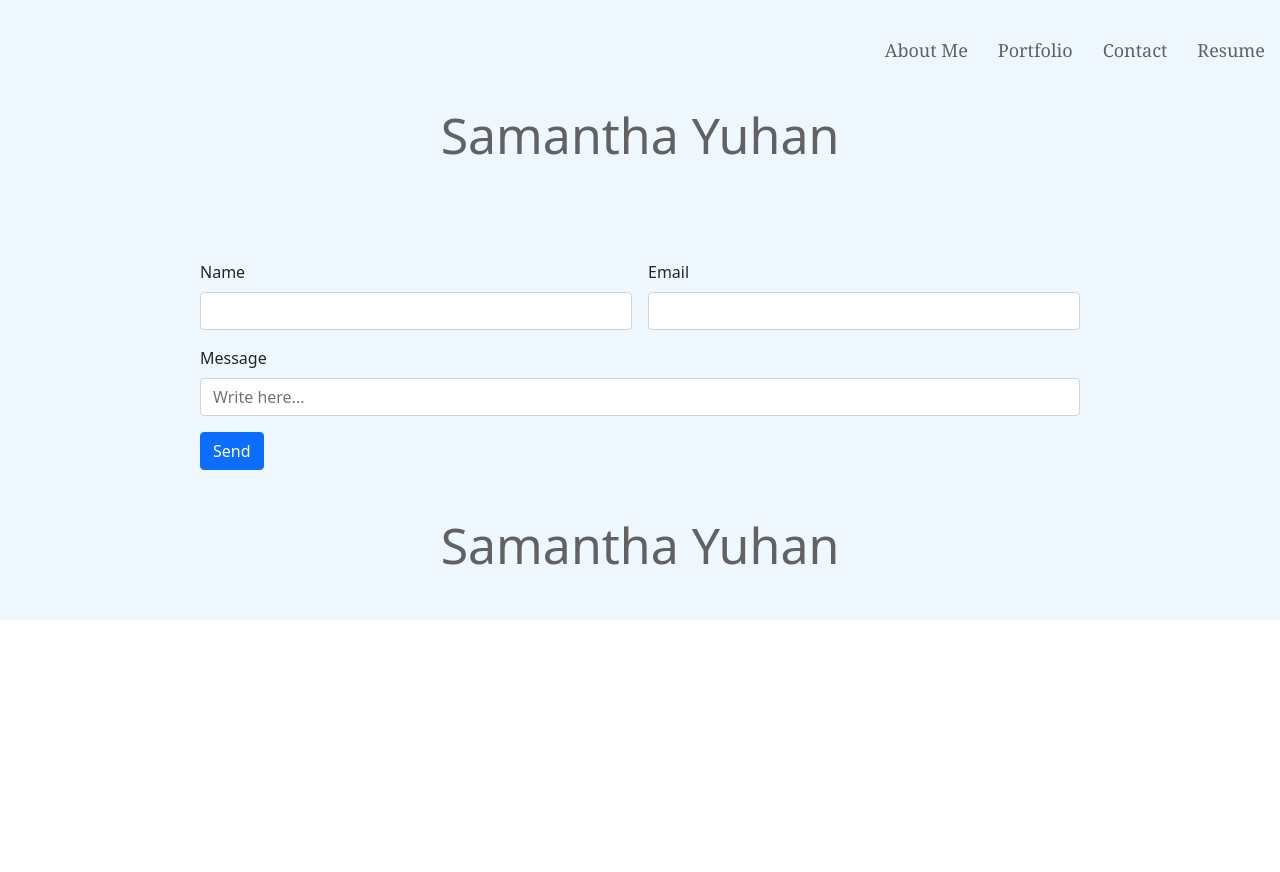
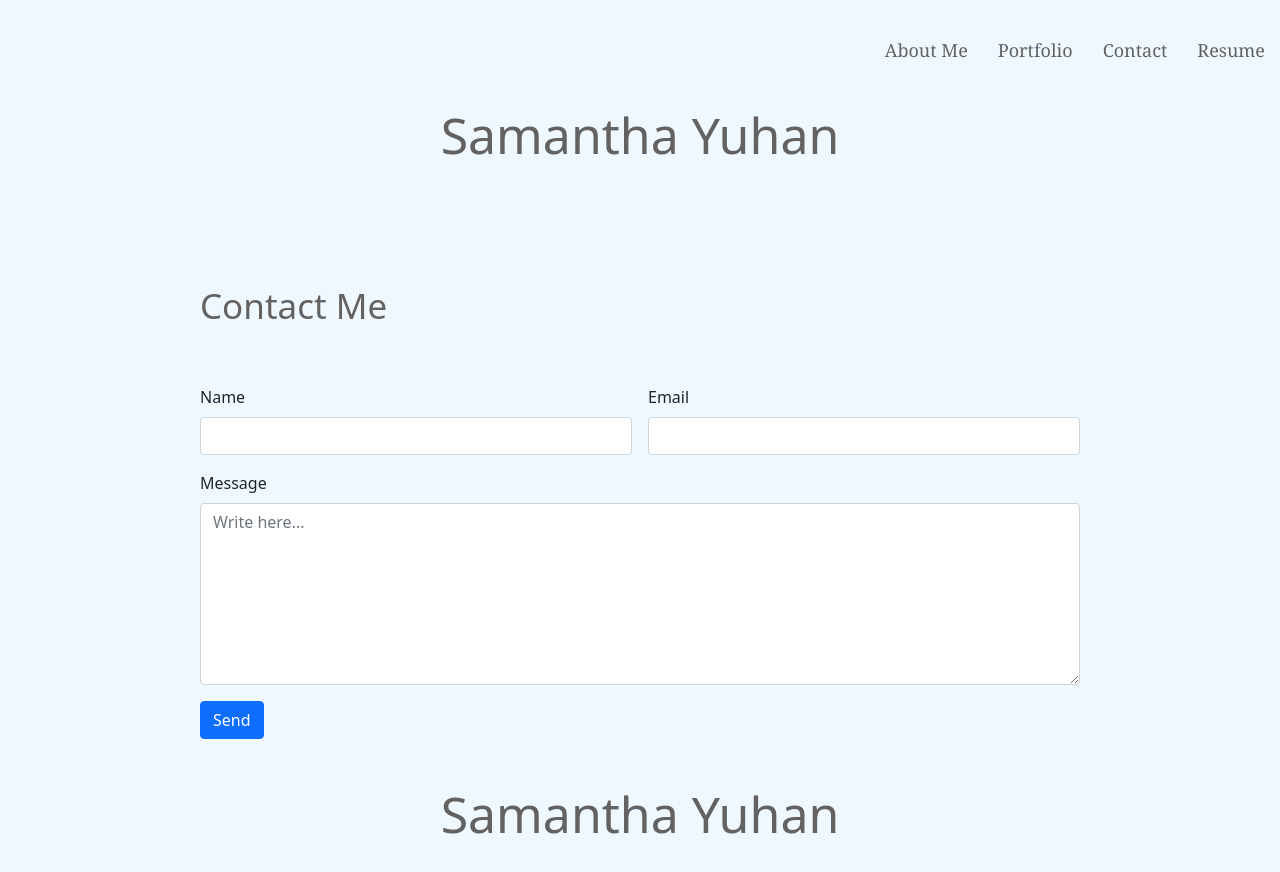
Before and after one commit to samyuhan/react-portfolio, a React (Create React App) app in the folder app/: page / in a window 1280 px wide. Shown: the top 872 px of the page. Before the commit the page ends 800 px from the top, so only its background shows below. Built offline with nearby package versions, Linux system fonts and the light colour scheme.

Commit message:
create bigger text box for form message and adding heading styling

```diff
--- a/app/src/components/About.js
+++ b/app/src/components/About.js
@@ -9,7 +9,7 @@ const styles = {
     paddingLeft: "200px"
 
   },
-  h1: {
+  h2: {
     fontSize: "35px",
     color: "rgb(98, 98, 98)"
   },
@@ -27,7 +27,7 @@ const styles = {
 function Header() {
   return (
     <div style={styles.abt} className="about">
-      <h1 style={styles.h1}>About Me</h1>
+      <h2 style={styles.h2}>About Me</h2>
       <img src="profile.png" alt="Profile picture" style={styles.pic} />
       <p style ={styles.para}>
         Hello World, my name is Samantha! I just graduated from UC Berkeley with a Bachelor's degree in Data Science. I am interested in pursuing UX/UI Design or maybe website development, which is why I'm taking this bootcamp. I hope that I can merge my creative and technical skills to build beautiful functioning websites.
--- a/app/src/components/Contact.js
+++ b/app/src/components/Contact.js
@@ -4,16 +4,21 @@ import 'bootstrap/dist/css/bootstrap.min.css';
 const styles = {
     formlayout: {
       background: "aliceblue",
-      paddingTop: "50px",
+      paddingTop: "75px",
       paddingRight: "200px",
       paddingLeft: "200px"
-
+    },
+    h2: {
+      fontSize: "35px",
+      color: "rgb(98, 98, 98)",
+      paddingBottom: "50px"
     }
 };
 
 function Contact() {
     return (
         <div style={styles.formlayout}>
+            <h2 style={styles.h2}>Contact Me</h2>
             <form class="row g-3">
                 <div class="col-md-6">
                     <label for="inputName" class="form-label">Name</label>
@@ -25,7 +30,7 @@ function Contact() {
                 </div>
                 <div class="col-12">
                     <label for="inputMessage" class="form-label">Message</label>
-                    <input type="text" class="form-control" id="inputMessage" placeholder="Write here..." />
+                    <textarea class="form-control" id="formControlTextMessage" rows="7" placeholder="Write here..."></textarea>
                 </div>
                 <div class="col-12">
                     <button type="submit" class="btn btn-primary">Send</button>
```
